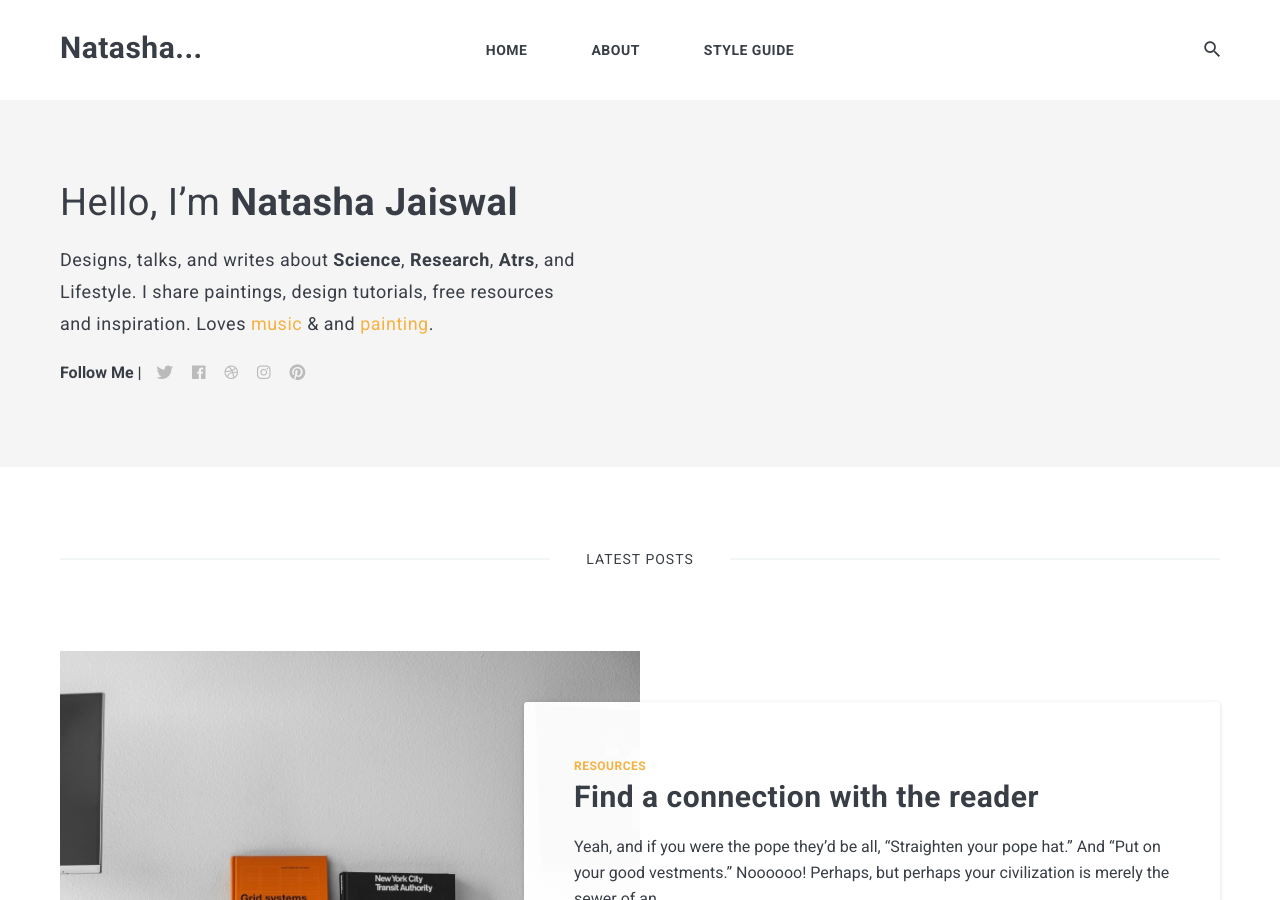
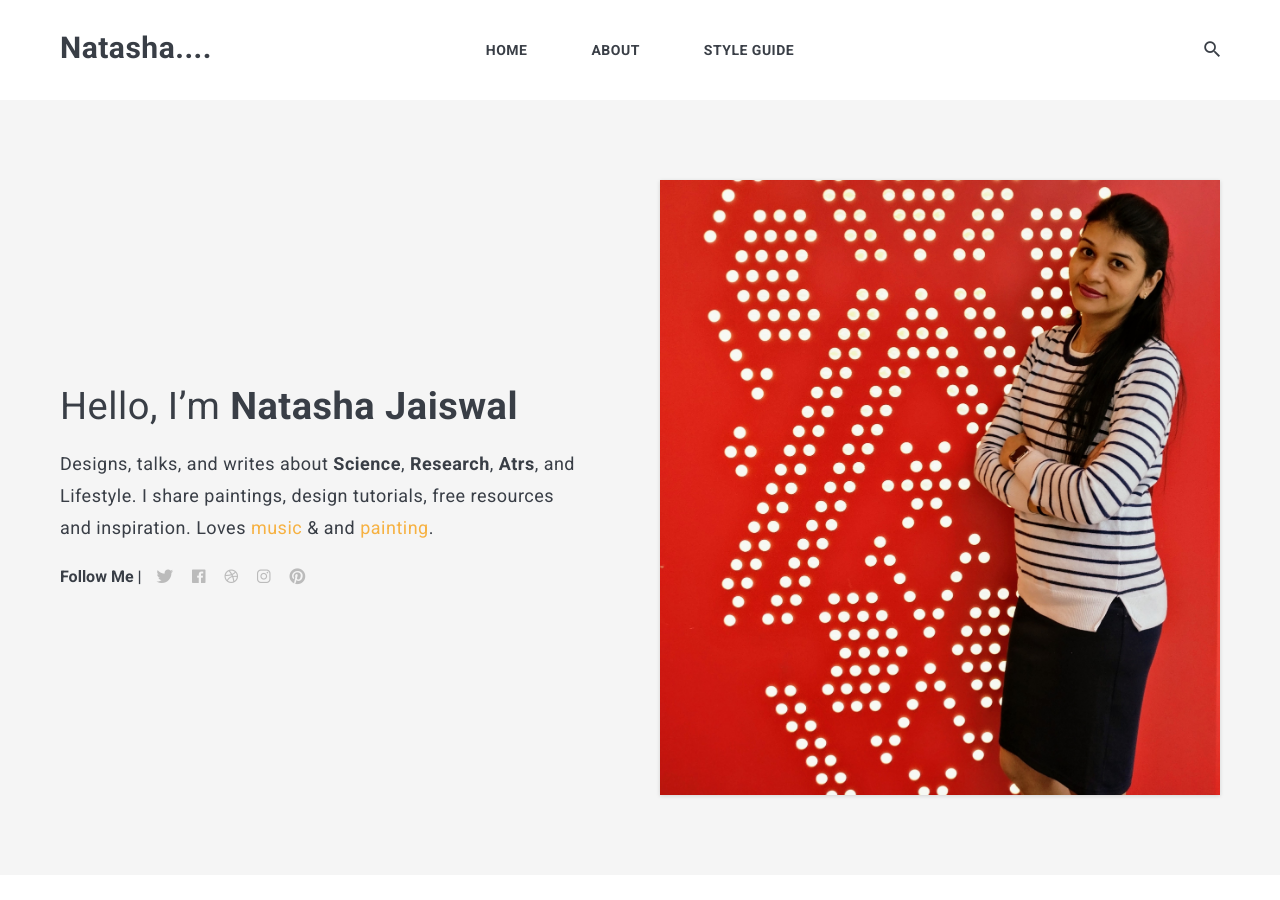
Before and after one commit to jaiswalnatasha/nj.toodledoodle.github.io, a Jekyll site: the page built from index.html, in a window 1280 px wide and 900 px high. Built offline with Jekyll 4.4.1, drawn with Linux system fonts in a browser that asks for light colours; nearby versions of some CDN libraries; the list of posts is cut into pages by our own code; some of the changed text lies outside the part shown.

Commit message:
Update settings.yml

```diff
--- a/_data/settings.yml
+++ b/_data/settings.yml
@@ -1,6 +1,6 @@
 #-------------------------------
 # General Site Settings
-title: Natasha...
+title: Natasha....
 #logo: logo.svg # You can add own logo.
 description: This is my personal website to showcase my work in the field of Art and science.
 
@@ -9,7 +9,7 @@ description: This is my personal website to showcase my work in the field of Art
 # Author Settings
 author:
   name: Natasha Jaiswal
-  image: images/01.jpg
+  image: ../images/01.jpg
   say-hello: Hello, I’m <strong>Natasha Jaiswal</strong>
   bio: Designs, talks, and writes about <strong>Science</strong>, <strong>Research</strong>, <strong>Atrs</strong>, and Lifestyle. I share paintings, design tutorials, free resources and inspiration. Loves <a href="#">music</a> & and <a href="#">painting</a>.
 
```
